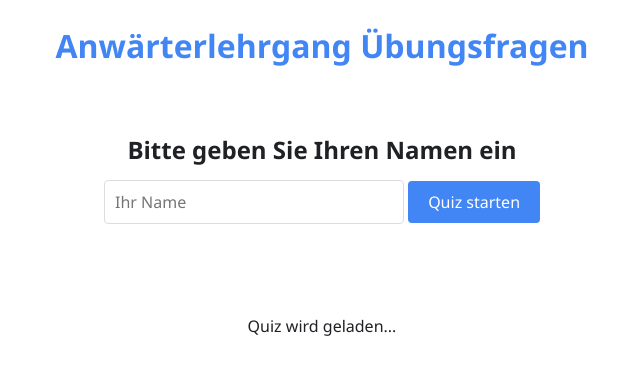
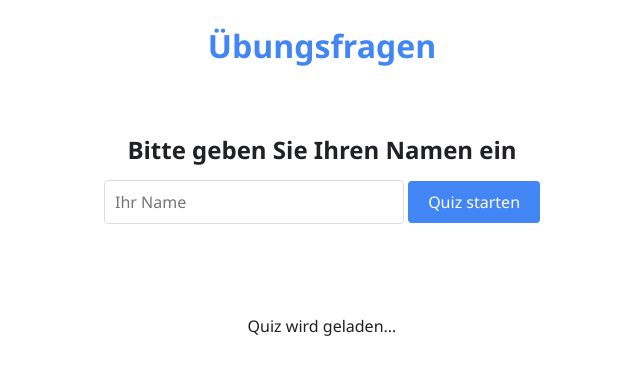
Before and after one commit to fatihguezel/Anw-rterlehrgang, a plain HTML site: page index.html in a window 1280 px wide. Shown: the whole page, without its empty margins (78-718 px from the left). Drawn offline with Linux system fonts and the light colour scheme.

Commit message:
Update index.html

```diff
--- a/index.html
+++ b/index.html
@@ -3,7 +3,7 @@
 <head>
     <meta charset="UTF-8">
     <meta name="viewport" content="width=device-width, initial-scale=1.0, maximum-scale=1.0, user-scalable=no">
-    <title>Anwärterlehrgang Übungsfragen</title>
+    <title>Übungsfragen</title>
     <style>
         :root {
             --primary-color: #4285f4;
@@ -253,7 +253,7 @@
     </style>
 </head>
 <body>
-    <h1>Anwärterlehrgang Übungsfragen</h1>
+    <h1>Übungsfragen</h1>
 
     <div class="name-container" id="nameContainer">
         <h2>Bitte geben Sie Ihren Namen ein</h2>
```
